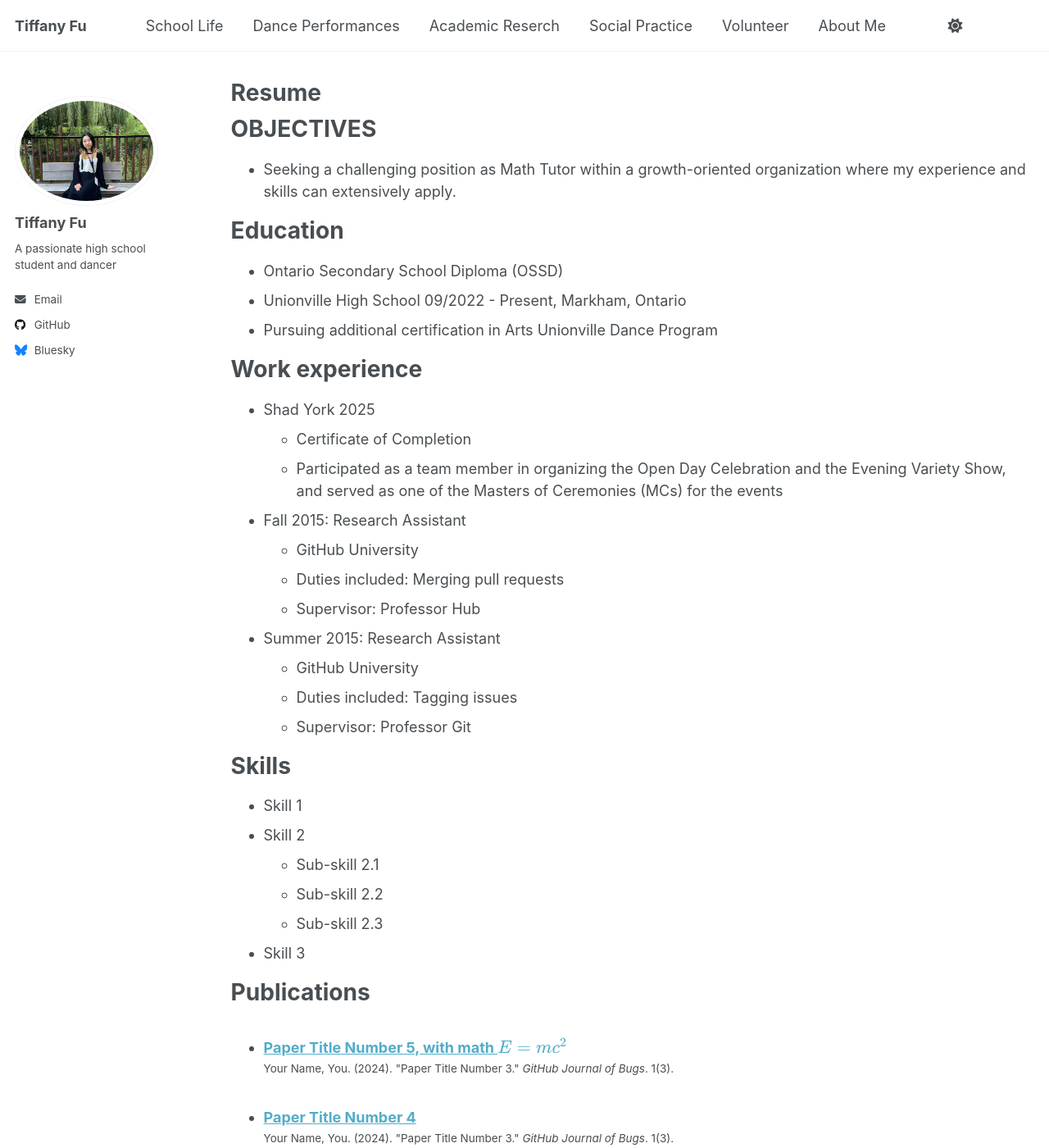
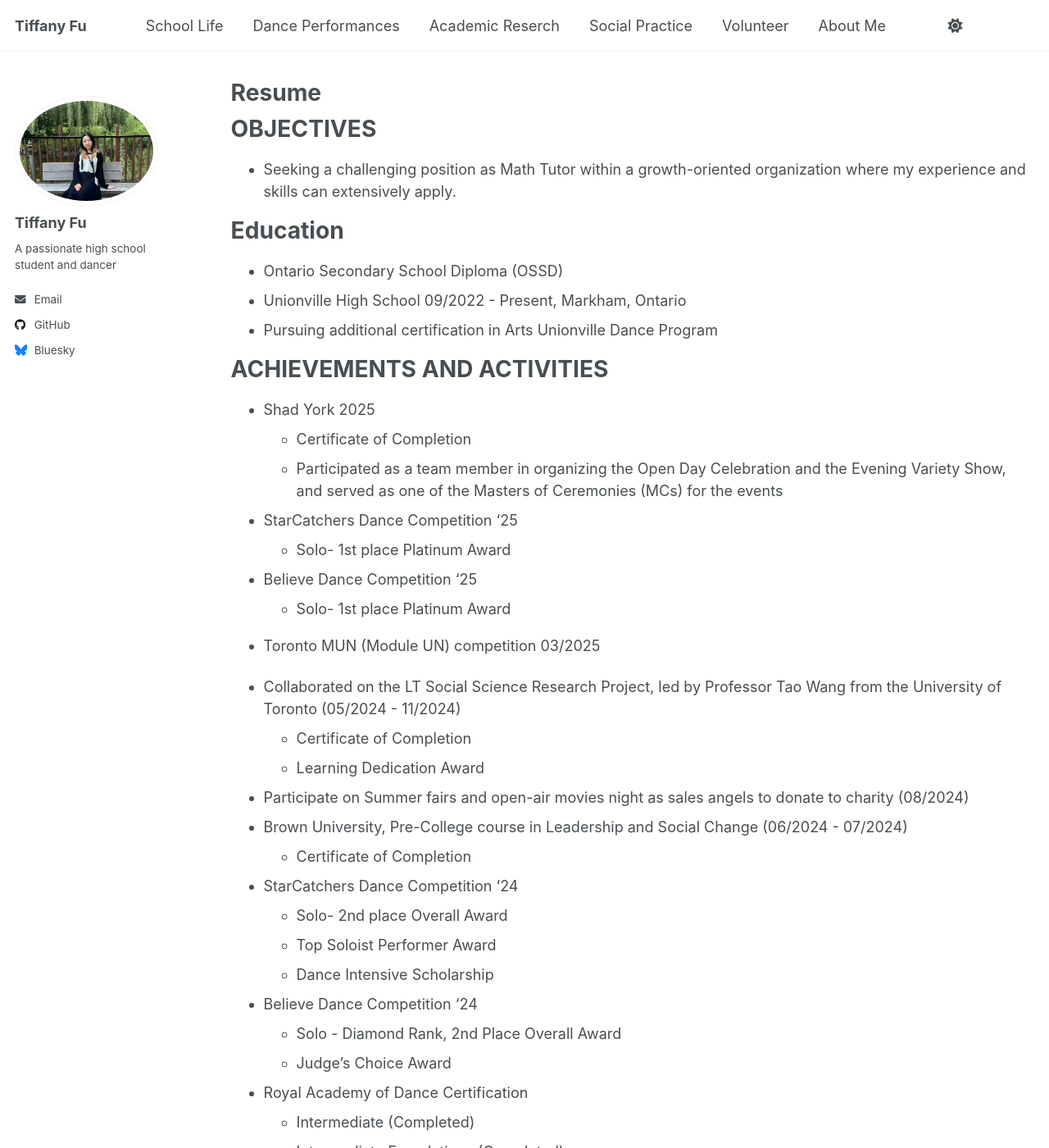
Before and after one commit to TiffanyJTFu/TiffanyFu, a Jekyll site: the page built from _pages/cv.md, in a window 1280 px wide and 1400 px high. Shown: the whole window at 82% size. Built offline with Jekyll 4.4.1, drawn with Linux system fonts in a browser that asks for light colours; a script that is not in the unit is left out; some of the changed text lies outside the part shown.

Commit message:
Update cv.md

```diff
--- a/_pages/cv.md
+++ b/_pages/cv.md
@@ -19,21 +19,43 @@ Education
 * Unionville High School 09/2022 - Present, Markham, Ontario
 * Pursuing additional certification in Arts Unionville Dance Program
 
-Work experience
+ACHIEVEMENTS AND ACTIVITIES
 ======
 * Shad York 2025
   * Certificate of Completion
   * Participated as a team member in organizing the Open Day Celebration and the Evening Variety Show, and served as one of the Masters of Ceremonies (MCs) for the events
 
-* Fall 2015: Research Assistant
-  * GitHub University
-  * Duties included: Merging pull requests
-  * Supervisor: Professor Hub
+* StarCatchers Dance Competition '25
+  * Solo- 1st place Platinum Award
 
-* Summer 2015: Research Assistant
-  * GitHub University
-  * Duties included: Tagging issues
-  * Supervisor: Professor Git
+* Believe Dance Competition '25
+  * Solo- 1st place Platinum Award
+
+* Toronto MUN (Module UN) competition 03/2025
+
+* Collaborated on the LT Social Science Research Project, led by Professor Tao Wang from the University of Toronto (05/2024 - 11/2024)
+  * Certificate of Completion
+  * Learning Dedication Award
+
+* Participate on Summer fairs and open-air movies night as sales angels to donate to charity (08/2024)
+* Brown University, Pre-College course in Leadership and Social Change (06/2024 - 07/2024)
+  * Certificate of Completion
+
+* StarCatchers Dance Competition '24
+  * Solo- 2nd place Overall Award
+  * Top Soloist Performer Award
+  * Dance Intensive Scholarship
+* Believe Dance Competition '24
+  * Solo - Diamond Rank, 2nd Place Overall Award
+  * Judge's Choice Award
+* Royal Academy of Dance Certification
+  * Intermediate (Completed)
+  * Intermediate Foundations (Completed)
+* •	Beijing Dance Academy - Chinese Dance Certification
+  * Level 6
+*  Olympian Swimming Certification
+  * Level 12
+
 
 Skills
 ======
```
